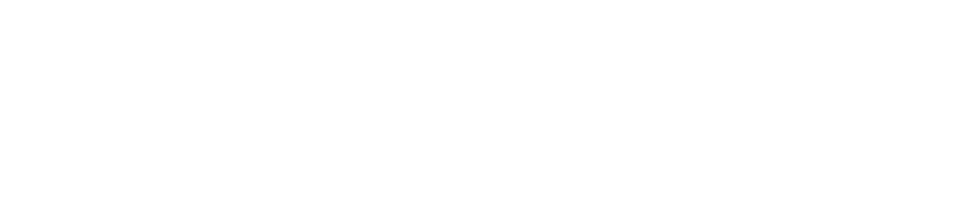
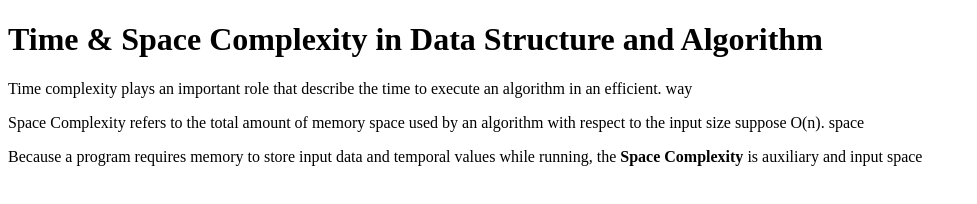
Before and after one commit to acciojob/time-and-space-complexity-mohammaduzer07, a website: page main.html in a window 1280 px wide. Shown: the whole page, without its empty margins (0-977 px from the left). Drawn offline with Linux system fonts and the light colour scheme.

Commit message:
created a submission

```diff
--- a/main.html
+++ b/main.html
@@ -10,6 +10,10 @@
 	<!-- the entire body must be written by student -->
     <script type="text/javascript" src="./script.js">
 </script>
+	<h1>Time & Space Complexity in Data Structure and Algorithm</h1>
+	<p>Time complexity plays an important role that describe the time to execute an algorithm in an efficient. way</p>
+	<p>Space Complexity refers to the total amount of memory space used by an algorithm with respect to the input size suppose O(n). space</p>
+	<p>Because a program requires memory to store input data and temporal values while running, the <b>Space Complexity</b> is auxiliary and input space</p>
 
 </body>
 
```
